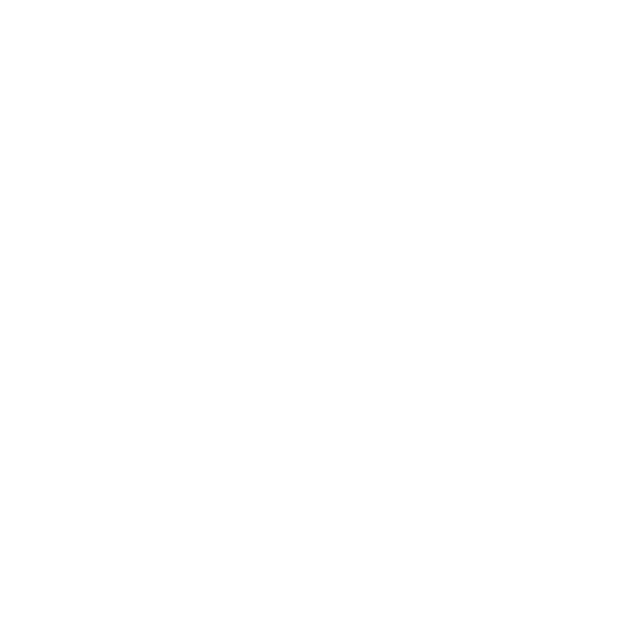
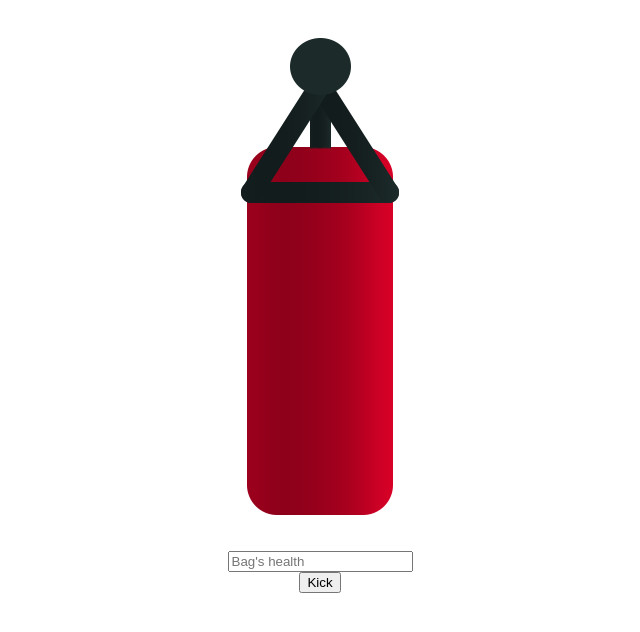
Before and after one commit to costeacatalin/vuejs-netninja-tutorial, a website: page punchbaggame.html in a window 1280 px wide. Shown: the whole page, without its empty margins (320-960 px from the left). Drawn offline with nearby package versions, Linux system fonts and the light colour scheme.

Commit message:
Netninja tutorial 13 : punchbag game

```diff
--- a/punchbaggame.html
+++ b/punchbaggame.html
@@ -11,11 +11,19 @@
     <body>
         <div id="vue-punchbag">
             <!-- bag image -->
+            <div align="center">
+                <img src="img/bag.png"/>
+            </div>
 
             <!-- bag health -->
+            <div align="center">
+                <input placeHolder="Bag's health"></input>
+            </div>
 
             <!-- bag control -->
-
+            <div align="center">
+                <button>Kick</button>
+            </div>
 
         </div>
 
```
